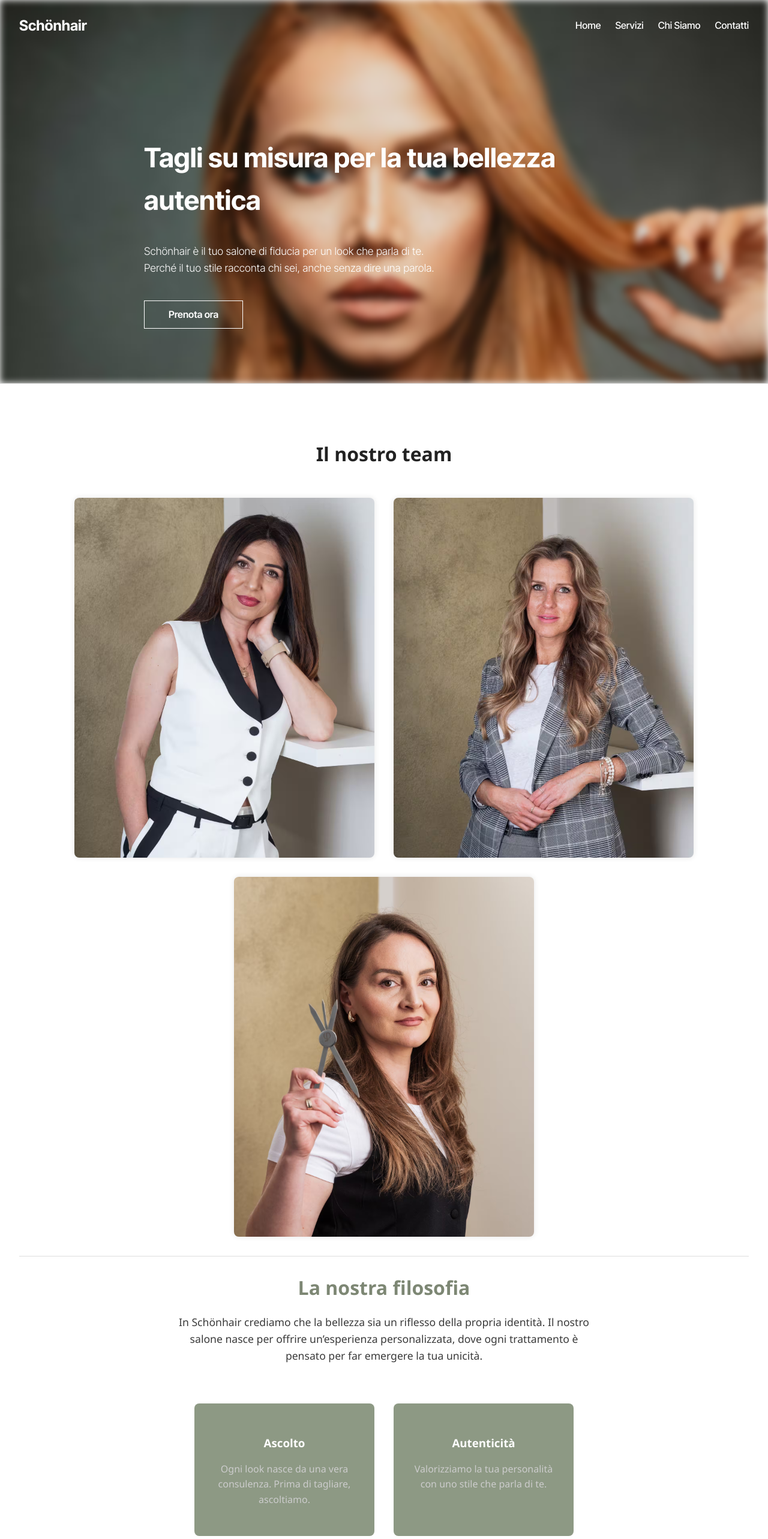
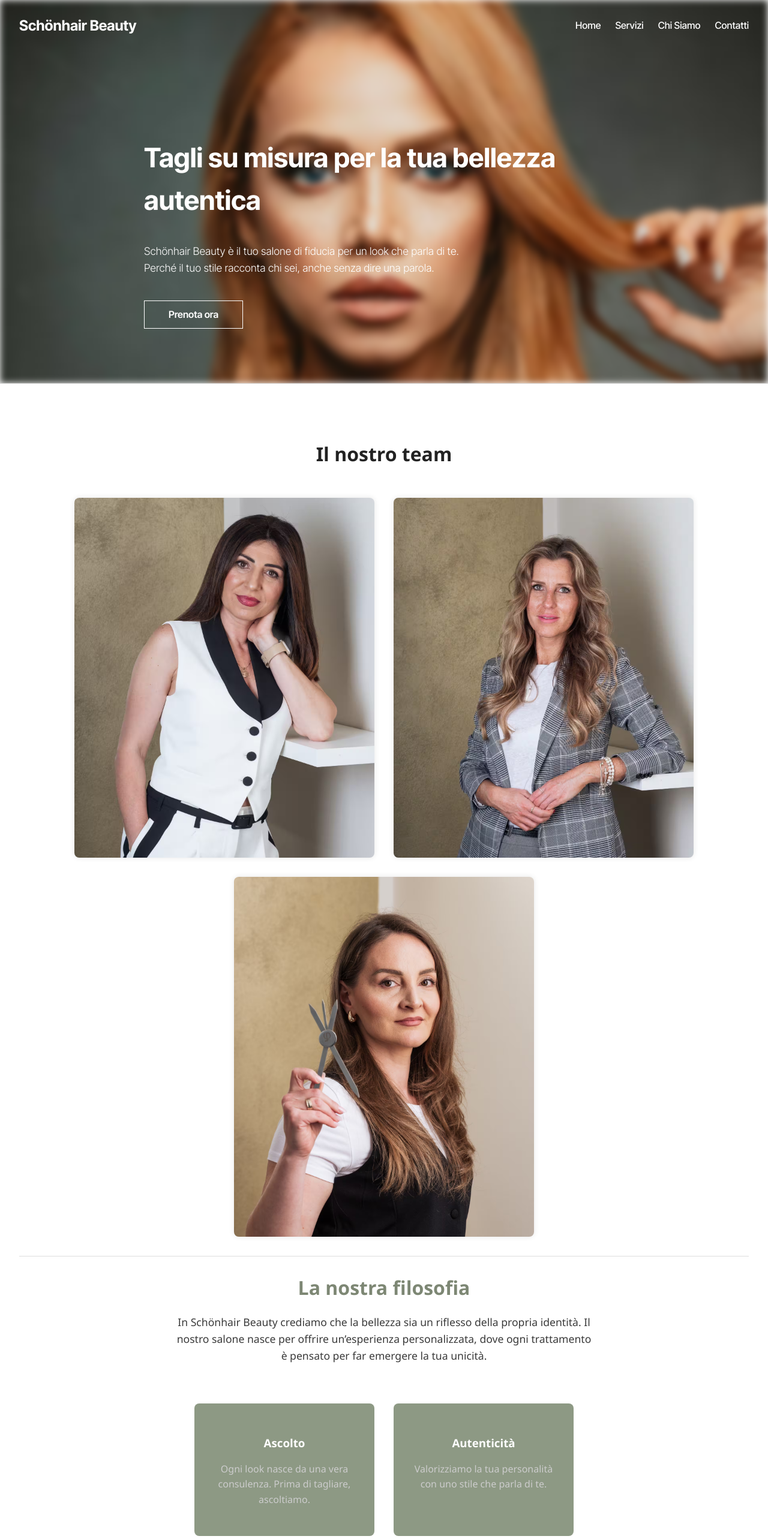
Before and after one commit to D-Fariello/The_Routine, a React (Vite) app in the folder schonhair_website/: page / in a window 1280 px wide. Shown: the top 2566 px of the page at 60% size. Built offline with nearby package versions, Linux system fonts and the light colour scheme; a web font is replaced by a local one.

Commit message:
Rename branding from 'Schonhair' to 'Schonhair Beauty' across the site

```diff
--- a/schonhair_website/src/components/AboutSection.jsx
+++ b/schonhair_website/src/components/AboutSection.jsx
@@ -19,8 +19,8 @@ const AboutSection = () => {
       <div className="about__content">
         <h2>La nostra filosofia</h2>
         <p>
-          In Schönhair crediamo che la bellezza sia un riflesso della propria
-          identità. Il nostro salone nasce per offrire un’esperienza
+          In Schönhair Beauty crediamo che la bellezza sia un riflesso della
+          propria identità. Il nostro salone nasce per offrire un’esperienza
           personalizzata, dove ogni trattamento è pensato per far emergere la
           tua unicità.
         </p>
--- a/schonhair_website/src/components/Header.jsx
+++ b/schonhair_website/src/components/Header.jsx
@@ -19,7 +19,7 @@ const Header = () => {
   return (
     <header className={`header ${scrolled ? "header--scrolled" : ""}`}>
       <a href="#hero" className="header__logo">
-        Schönhair
+        Schönhair Beauty
       </a>
 
       <button className="header__burger" onClick={toggleMenu}>
--- a/schonhair_website/src/components/HeroSection.jsx
+++ b/schonhair_website/src/components/HeroSection.jsx
@@ -8,7 +8,8 @@ const HeroSection = () => {
           Tagli su misura per la tua bellezza autentica
         </h1>
         <p className="hero__subheadline">
-          Schönhair è il tuo salone di fiducia per un look che parla di te.
+          Schönhair Beauty è il tuo salone di fiducia per un look che parla di
+          te.
           <br />
           Perché il tuo stile racconta chi sei, anche senza dire una parola.
         </p>
```
